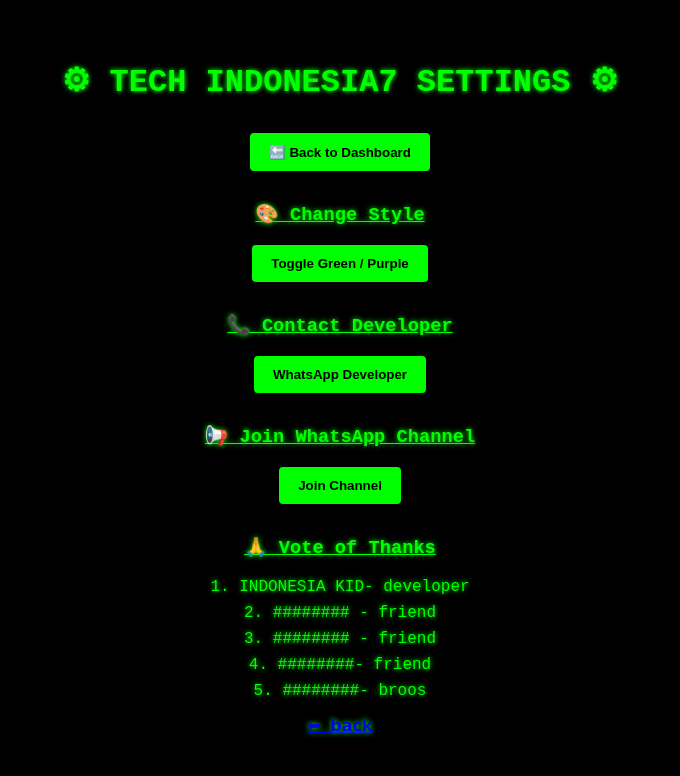
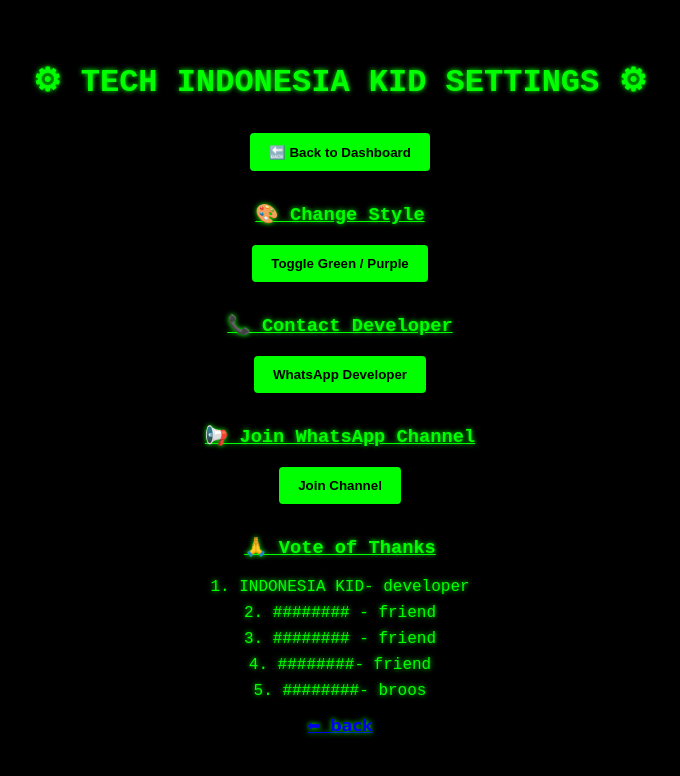
Before and after one commit to DARKNESSKING954/expert-disco, a plain HTML site: page index3.html in a window 1280 px wide. Shown: the whole page, without its empty margins (300-980 px from the left). Drawn offline with Linux system fonts and the light colour scheme.

Commit message:
Update index3.html

```diff
--- a/index3.html
+++ b/index3.html
@@ -3,7 +3,7 @@
 <head>
   <meta charset="UTF-8"/>
   <meta name="viewport" content="width=device-width, initial-scale=1.0"/>
-  <title>tech indo7 Settings</title>
+  <title>Indonesia Kid Settings</title>
   <style>
     body {
       background-color: #000;
@@ -54,7 +54,7 @@
 </head>
 <body>
 
-  <h1>⚙ TECH INDONESIA7 SETTINGS ⚙</h1>
+  <h1>⚙ TECH INDONESIA KID SETTINGS ⚙</h1>
 
   <button onclick="window.location.href='index2.html'">🔙 Back to Dashboard</button>
 
```
